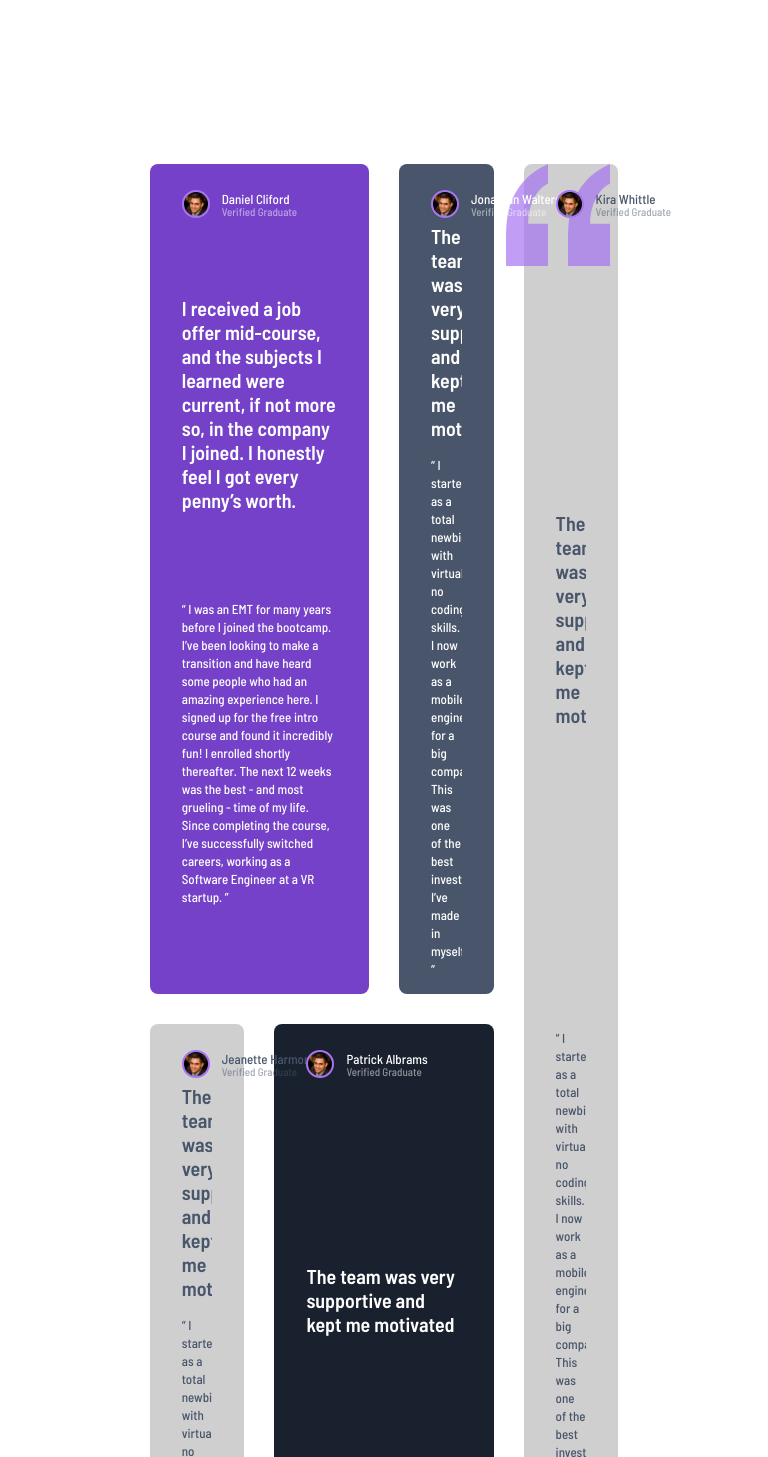
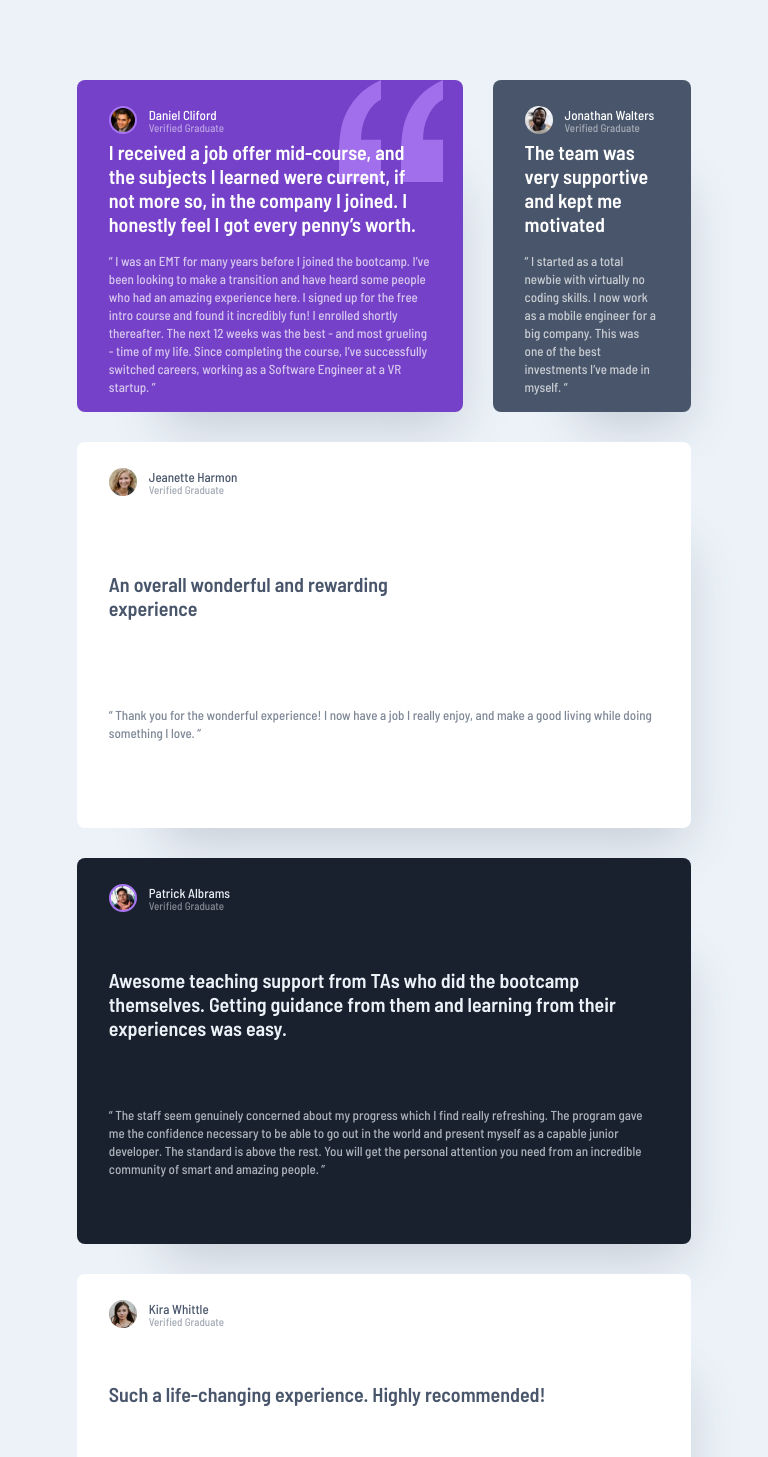
Before and after one commit to Rikisa/z1-testimonials-grid, a plain HTML site: page index.html in a window 768 px wide. Shown: the top 1457 px of the page. Drawn offline with Linux system fonts and the light colour scheme.

Commit message:
final-changes

```diff
--- a/index.html
+++ b/index.html
@@ -13,7 +13,7 @@
 <body>
   <main class="container">
     <div class="grid-container">
-      <div class="item1">
+      <div class="item1 shadow">
 
           <div class="card-top">
             <div class="pic"></div>
@@ -24,14 +24,14 @@
             <div class="quotes"></div>
           </div>
             <div class="card-first-text">
-              I received a job offer mid-course, and the subjects I learned were current, if not more so, in the company I joined. I honestly feel I got every penny’s worth.
+              I received a job offer mid-course, and the subjects I learned were current, if not more so, in the company I joined. I <br> honestly feel I got every penny’s worth.
             </div>
-            <div class="card-second-text">
+            <div class="card-second-text o">
               “ I was an EMT for many years before I joined the bootcamp. I’ve been looking to make a transition and have heard some people who had an amazing experience here. I signed up for the free intro course and found it incredibly fun! I enrolled shortly thereafter. The next 12 weeks was the  best - and most grueling - time of my life. Since completing the course, I’ve  successfully switched careers, working as a Software Engineer at a VR startup. ”
             </div>
 
       </div>
-      <div class="item2">
+      <div class="item2 shadow">
 
         <div class="card-top">
           <div class="pic"></div>
@@ -43,12 +43,12 @@
           <div class="card-first-text">
             The team was very supportive and kept me motivated
           </div>
-          <div class="card-second-text">
+          <div class="card-second-text o">
             “ I started as a total newbie with virtually no coding skills. I now work as a mobile engineer for a big company. This was one of the best investments I’ve made in myself. “
           </div>
 
       </div>
-      <div class="item3">
+      <div class="item3 shadow">
 
         <div class="card-top">
           <div class="pic"></div>
@@ -58,14 +58,14 @@
           </div>
         </div>
           <div class="card-first-text">
-            The team was very supportive and kept me motivated
+            An overall wonderful and rewarding <br> experience
           </div>
-          <div class="card-second-text">
-            “ I started as a total newbie with virtually no coding skills. I now work as a mobile engineer for a big company. This was one of the best investments I’ve made in myself. “
+          <div class="card-second-text o">
+            “ Thank you for the wonderful experience! I now have a job I really enjoy, and make a good living while doing something I love. ”
           </div>
 
       </div>
-      <div class="item4">
+      <div class="item4 shadow">
 
         <div class="card-top">
           <div class="pic"></div>
@@ -75,14 +75,14 @@
           </div>
         </div>
           <div class="card-first-text">
-            The team was very supportive and kept me motivated
+            Awesome teaching support from TAs who did the bootcamp themselves. Getting guidance from them and learning from their experiences was easy.
           </div>
-          <div class="card-second-text">
-            “ I started as a total newbie with virtually no coding skills. I now work as a mobile engineer for a big company. This was one of the best investments I’ve made in myself. “
+          <div class="card-second-text o">
+            “ The staff seem genuinely concerned about my progress which I find really refreshing. The program gave me the confidence necessary to be able to go out in the world and present myself as a capable junior developer. The standard is above the rest. You will get the personal attention you need from an incredible community of smart and amazing people.  ”
           </div>
 
       </div>
-      <div class="item5">
+      <div class="item5 shadow">
 
         <div class="card-top">
           <div class="pic"></div>
@@ -92,17 +92,20 @@
           </div>
         </div>
           <div class="card-first-text">
-            The team was very supportive and kept me motivated
+            Such a life-changing experience. Highly recommended!
           </div>
-          <div class="card-second-text">
-            “ I started as a total newbie with virtually no coding skills. I now work as a mobile engineer for a big company. This was one of the best investments I’ve made in myself. “
+          <div class="card-second-text o">
+            “ Before joining the bootcamp, I’ve never written a line of code. I needed some structure from professionals who can help me learn programming step by step. I was encouraged to enroll by a former student of theirs who can only say wonderful things about the program. The entire curriculum and staff did not disappoint. They were very hands-on and I never had to wait long for assistance. The agile team project, in particular, was outstanding. It took my learning to the next level in a way that no tutorial could ever have. In fact, I’ve often referred to it during interviews as an example of my developent experience. It certainly helped me land a job as a full-stack developer after receiving multiple offers. 100% recommend!  ”
           </div>
 
       </div>
     </div>
   </main>
   <div class="attribution">
-    Coded by <a href="https://github.com/Rikisa">Nebojsa</a>.
+    <h4>
+      Coded by <a href="https://github.com/Rikisa">Nebojsa</a>.
+    </h4>
+
   </div>
 </body>
 </html>
--- a/style.css
+++ b/style.css
@@ -4,7 +4,6 @@
     box-sizing: border-box;
     margin: 0;
     padding: 0;
-    overflow: hidden;
 }
 
 :root{
@@ -21,6 +20,7 @@ body{
     font-weight: 500;
     font-size: 13px;
     line-height: 18px;
+    background-color: #ECF2F8;
 }
 
 .container{
@@ -32,10 +32,12 @@ body{
 .grid-container{
     display: grid;
     gap: 30px;
-    grid-template-columns: repeat(4, 1fr);
+    grid-template-columns: repeat(4, 1fr );
     grid-auto-rows: minmax(74px,auto);
-    width: 61vw;
-    margin-top: 164px;
+    width: 80vw;
+    margin-top: 10vh;
+    padding-bottom: 3%;
+
 }
 
 .item1{
@@ -44,8 +46,19 @@ body{
     grid-column: 1 / 3;
     grid-row: 1 / 4;
     display: grid;
-    grid-template-columns: repeat(3, 1fr);
+    grid-template-columns: repeat(4, 1fr);
     color: var(--white);
+}
+
+.item1 .pic {
+    background: url(/images/image-daniel.jpg);
+    background-position: center;
+    background-size: cover;
+    border: 2px solid #A775F1;
+}
+
+.o{
+    opacity: .7;
 }
 
 .item2{
@@ -58,14 +71,27 @@ body{
     color: var(--white);
 }
 
+.item2 .pic {
+    background: url(/images/image-jonathan.jpg);
+    background-position: center;
+    background-size: cover;
+}
+
+
 .item3{
-    background-color: var(--light-gray);
+    background-color: var(--white);
     border-radius: 8px;
     grid-column: 1 / 2;
     grid-row: 4 / 7;
     display: grid;
     grid-template-columns: repeat(3, 1fr);
     color: var(--very-dark-grayish-blue);
+}
+
+.item3 .pic {
+    background: url(/images/image-jeanette.jpg);
+    background-position: center;
+    background-size: cover;
 }
 
 .item4{
@@ -75,17 +101,35 @@ body{
     grid-row: 4 / 7;
     display: grid;
     grid-template-columns: repeat(3, 1fr);
-    color: var(--white);
+    color: #ECF2F8;
+
+}
+
+.item4 .pic {
+    background: url(/images/image-patrick.jpg);
+    background-position: center;
+    background-size: cover;
+    border: 2px solid #A775F1;
 }
 
 .item5{
-    background-color: var(--light-gray);
+    background-color: var(--white);
     border-radius: 8px;
     grid-column: 4;
     grid-row: 1 / 7;
     display: grid;
     grid-template-columns: repeat(3, 1fr);
     color: var(--very-dark-grayish-blue);
+}
+
+.item5 .pic {
+    background: url(/images/image-kira.jpg);
+    background-position: center;
+    background-size: cover;
+}
+
+.shadow{
+    box-shadow: rgba(72, 85, 106, 0.247378) 40px 60px 50px -47px;
 }
 
 .card-top{
@@ -97,13 +141,9 @@ body{
 }
 
 .pic{
-    background: url(/images/image-daniel.jpg);
-    background-position: center;
-    background-size: cover;
     width: 28px;
     height: 28px;
     border-radius: 50%;
-    border: 2px solid #A775F1;
     position: absolute;
 }
 
@@ -126,14 +166,14 @@ body{
     width: 104px;
     height: 102px;
     position: absolute;
-    margin-left: 324px;
+    margin-left: 23vw;
     margin-top: -26px;
-    opacity: 70%;
+    opacity: .9;
     z-index: -1;
 }
 
 .card-first-text{
-    grid-column: 1 / 4;
+    grid-column: 1 / 8;
     grid-row: 2 / 3;
     margin: 16px 32px 16px 32px;
     font-size: 20px;
@@ -143,10 +183,81 @@ body{
 }
 
 .card-second-text{
-    grid-column: 1 / 4;
+    grid-column: 1 / 8;
     grid-row: 3 / 4;
     margin: 0px 32px 16px 32px;
     font-weight: 500;
     font-size: 13px;
     line-height: 18px;
 }
+
+.attribution{
+    margin-top: 10vh;
+    justify-content: center;
+    align-content: center;
+    display: flex;
+    text-decoration: none;
+}
+
+@media only screen and (max-width: 768px){
+
+    .item1{
+        grid-column: 1 / 8;
+        grid-row: 1 / 4;
+    }
+
+    .item2{
+        grid-column: 1 / 8;
+        grid-row: 4 / 8;
+    }
+
+    .item3{
+        grid-column: 1 / 8;
+        grid-row: 8 / 12;
+    }
+
+    .item4{
+        grid-column: 1 / 8;
+        grid-row: 12 / 16;
+    }
+
+    .item5{
+        grid-column: 1 / 8;
+        grid-row: 16 / 20;
+    }
+
+    .quotes{
+        margin-left: 35vw;
+    }
+}
+
+@media screen and (min-width: 768px) and (max-width: 1025px){
+    .item1{
+        grid-column: 1 / 4;
+        grid-row: 1 / 4;
+    }
+
+    .item2{
+        grid-column: 4 / 8;
+        grid-row: 1 / 4;
+    }
+
+    .item3{
+        grid-column: 1 / 8;
+        grid-row: 4 / 8;
+    }
+
+    .item4{
+        grid-column: 1 / 8;
+        grid-row: 8 / 12;
+    }
+
+    .item5{
+        grid-column: 1 / 8;
+        grid-row: 12 / 16;
+    }
+
+    .quotes{
+        margin-left: 30vw;
+    }
+}
```
